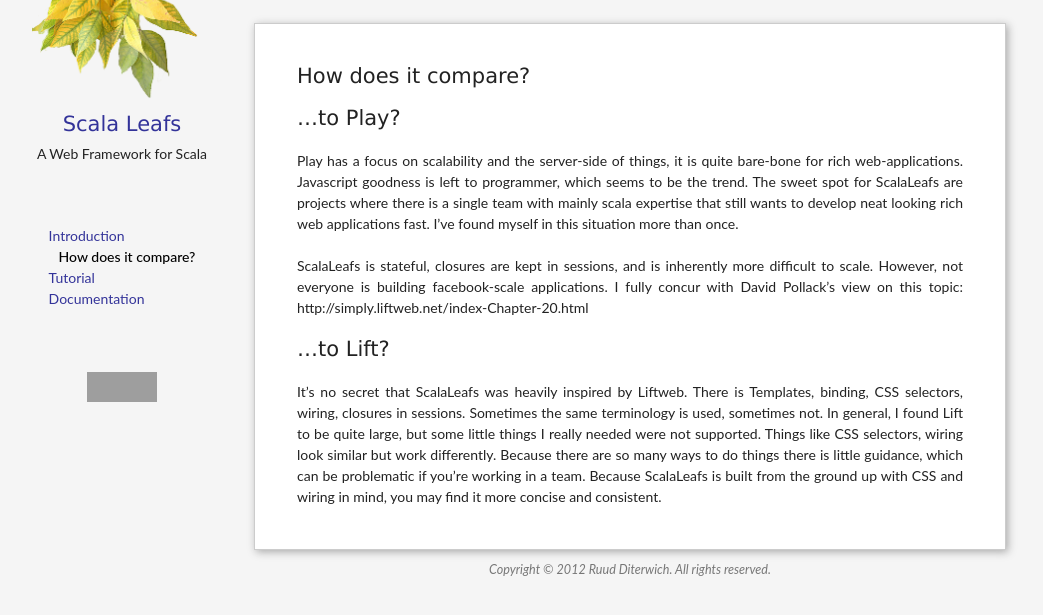
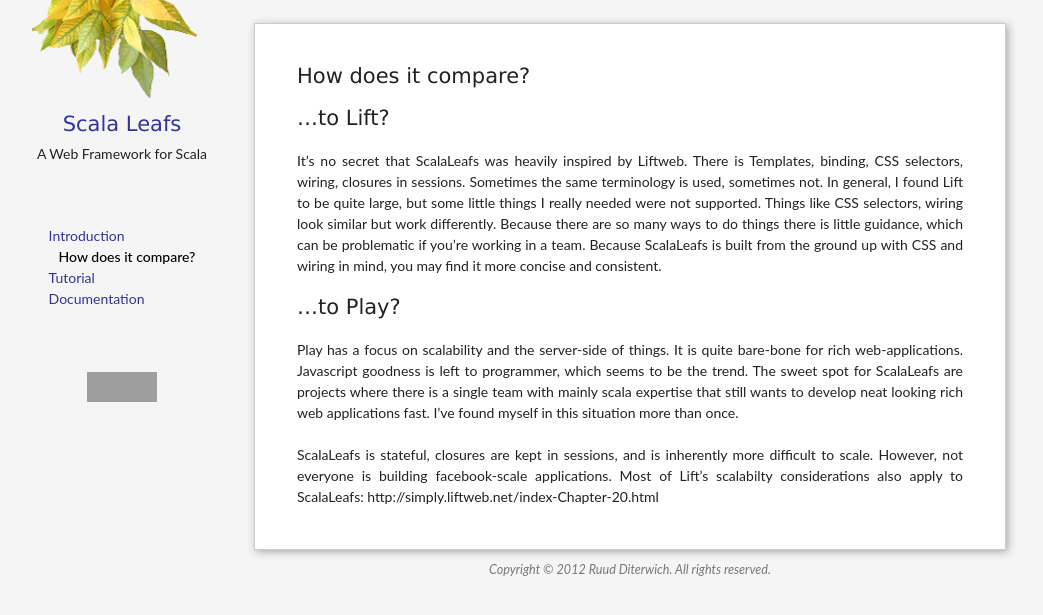
Before and after one commit to scalastuff/scalaleafs, a Jekyll site: the page built from HowDoesItCompare.md, in a window 1280 px wide. Shown: the top 615 px of the page, without its empty margins (10-1053 px from the left). Built offline with Jekyll 4.4.1, drawn with Linux system fonts in a browser that asks for light colours; grey boxes are pictures that could not be loaded.

Commit message:
Updated HowDoesItCompare.md

```diff
--- a/HowDoesItCompare.md
+++ b/HowDoesItCompare.md
@@ -5,13 +5,12 @@
 layout: default
 ---
 
+# ...to Lift?
+
+It's no secret that ScalaLeafs was heavily inspired by Liftweb. There is Templates, binding, CSS selectors, wiring, closures in sessions. Sometimes the same terminology is used, sometimes not. In general, I found Lift to be quite large, but some little things I really needed were not supported. Things like CSS selectors, wiring look similar but work differently. Because there are so many ways to do things there is little guidance, which can be problematic if you're working in a team. Because ScalaLeafs is built from the ground up with CSS and wiring in mind, you may find it more concise and consistent.
+
 # ...to Play?
 
+Play has a focus on scalability and the server-side of things. It is quite bare-bone for rich web-applications. Javascript goodness is left to programmer, which seems to be the trend. The sweet spot for ScalaLeafs are projects where there is a single team with mainly scala expertise that still wants to develop neat looking rich web applications fast. I've found myself in this situation more than once.
 
-Play has a focus on scalability and the server-side of things, it is quite bare-bone for rich web-applications. Javascript goodness is left to programmer, which seems to be the trend. The sweet spot for ScalaLeafs are projects where there is a single team with mainly scala expertise that still wants to develop neat looking rich web applications fast. I've found myself in this situation more than once.
-
-ScalaLeafs is stateful, closures are kept in sessions, and is inherently more difficult to scale. However, not everyone is building facebook-scale applications. I fully concur with David Pollack's view on this topic: http://simply.liftweb.net/index-Chapter-20.html
-
-# ...to Lift?
-
-It's no secret that ScalaLeafs was heavily inspired by Liftweb. There is Templates, binding, CSS selectors, wiring, closures in sessions. Sometimes the same terminology is used, sometimes not. In general, I found Lift to be quite large, but some little things I really needed were not supported. Things like CSS selectors, wiring look similar but work differently. Because there are so many ways to do things there is little guidance, which can be problematic if you're working in a team.  Because ScalaLeafs is built from the ground up with CSS and wiring in mind, you may find it more concise and consistent.
+ScalaLeafs is stateful, closures are kept in sessions, and is inherently more difficult to scale. However, not everyone is building facebook-scale applications. Most of Lift's scalabilty considerations also apply to ScalaLeafs: http://simply.liftweb.net/index-Chapter-20.html
```
